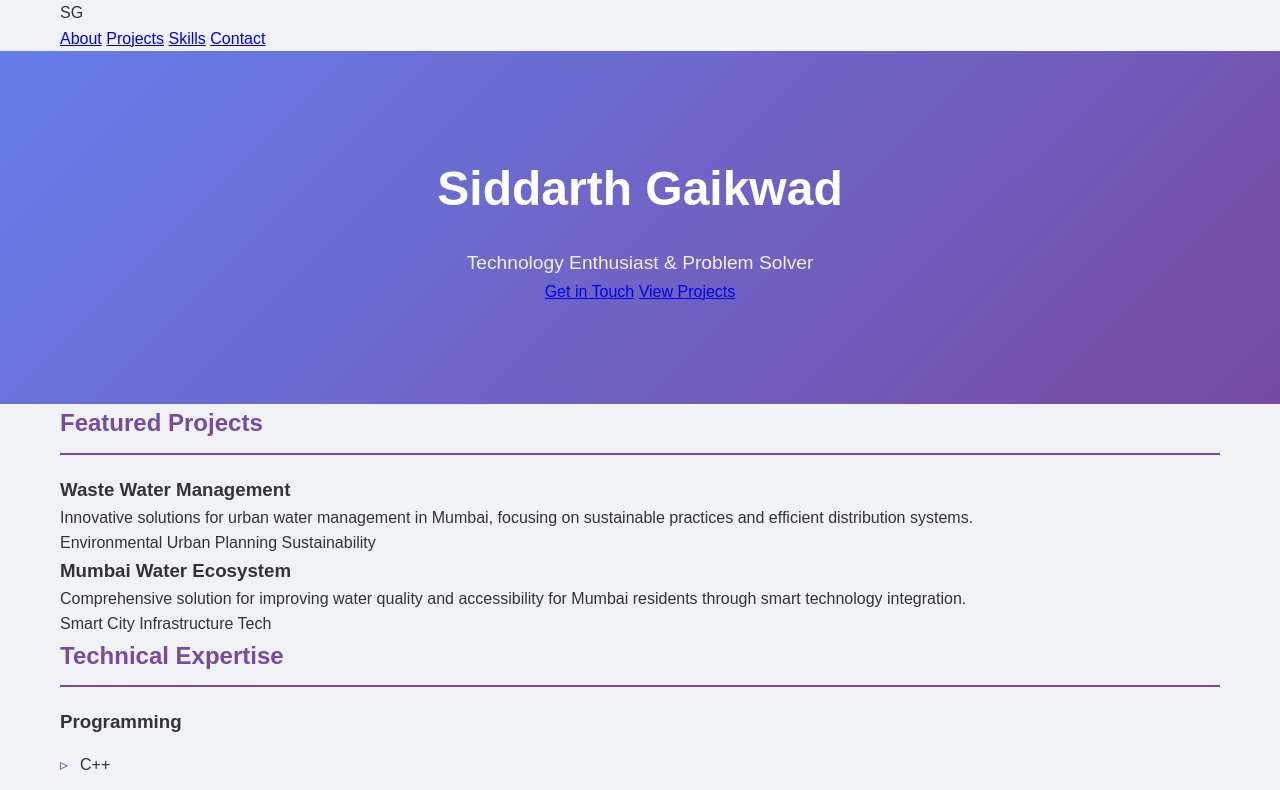
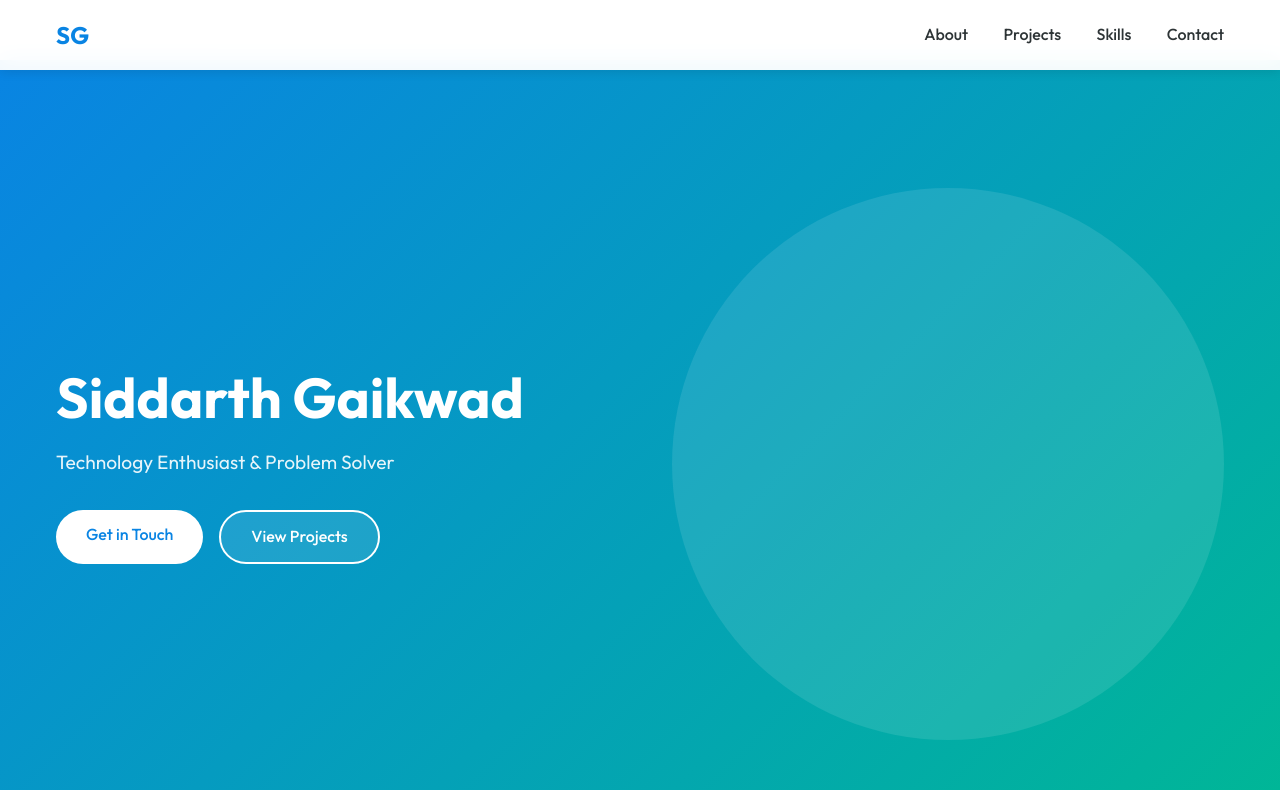
Before and after one commit to Siddarthgaikwad/portfolio.github.io., a plain HTML site: page index.html in a window 1280 px wide. Shown: the top 790 px of the page. Drawn offline with Linux system fonts and the light colour scheme.

Commit message:
Update style.css

```diff
--- a/style.css
+++ b/style.css
@@ -1,108 +1,302 @@
+:root {
+    --primary-color: #2d3436;
+    --secondary-color: #0984e3;
+    --accent-color: #00b894;
+    --background-color: #f9fafb;
+    --card-background: #ffffff;
+    --text-primary: #2d3436;
+    --text-secondary: #636e72;
+    --spacing-xs: 0.5rem;
+    --spacing-sm: 1rem;
+    --spacing-md: 2rem;
+    --spacing-lg: 4rem;
+}
+
 * {
     margin: 0;
     padding: 0;
     box-sizing: border-box;
-    font-family: 'Poppins', sans-serif;
+    font-family: 'Outfit', sans-serif;
 }
 
 body {
-    background: #f0f2f5;
-    color: #333;
+    background-color: var(--background-color);
+    color: var(--text-primary);
     line-height: 1.6;
 }
 
 .container {
     max-width: 1200px;
     margin: 0 auto;
-    padding: 0 20px;
+    padding: 0 var(--spacing-sm);
 }
 
-header {
-    background: linear-gradient(135deg, #667eea 0%, #764ba2 100%);
-    color: white;
-    padding: 100px 0;
-    text-align: center;
+/* Navigation */
+.navbar {
+    position: fixed;
+    top: 0;
+    width: 100%;
+    background: rgba(255, 255, 255, 0.95);
+    backdrop-filter: blur(10px);
+    z-index: 1000;
+    padding: var(--spacing-sm) 0;
+    box-shadow: 0 2px 10px rgba(0, 0, 0, 0.1);
 }
 
-header h1 {
-    font-size: 3em;
-    margin-bottom: 20px;
-    animation: fadeIn 1s ease-in;
+.navbar .container {
+    display: flex;
+    justify-content: space-between;
+    align-items: center;
 }
 
-header p {
-    font-size: 1.2em;
-    opacity: 0.9;
+.logo {
+    font-size: 1.5rem;
+    font-weight: 700;
+    color: var(--secondary-color);
 }
 
-.card {
-    background: white;
-    border-radius: 15px;
-    padding: 30px;
-    margin: 20px 0;
-    box-shadow: 0 4px 6px rgba(0, 0, 0, 0.1);
+.nav-links a {
+    margin-left: var(--spacing-md);
+    text-decoration: none;
+    color: var(--text-primary);
+    font-weight: 500;
+    transition: color 0.3s ease;
+}
+
+.nav-links a:hover {
+    color: var(--secondary-color);
+}
+
+/* Hero Section */
+.hero {
+    padding: calc(var(--spacing-lg) * 2) 0;
+    background: linear-gradient(135deg, #0984e3 0%, #00b894 100%);
+    color: white;
+    margin-top: 60px;
+}
+
+.hero-content {
+    display: grid;
+    grid-template-columns: 1fr 1fr;
+    gap: var(--spacing-lg);
+    align-items: center;
+}
+
+.hero-text h1 {
+    font-size: 3.5rem;
+    font-weight: 700;
+    margin-bottom: var(--spacing-sm);
+    line-height: 1.2;
+}
+
+.subtitle {
+    font-size: 1.2rem;
+    opacity: 0.9;
+    margin-bottom: var(--spacing-md);
+}
+
+.cta-buttons {
+    display: flex;
+    gap: var(--spacing-sm);
+}
+
+.primary-btn, .secondary-btn {
+    padding: 12px 30px;
+    border-radius: 30px;
+    text-decoration: none;
+    font-weight: 500;
     transition: transform 0.3s ease;
 }
 
-.card:hover {
+.primary-btn {
+    background: white;
+    color: var(--secondary-color);
+}
+
+.secondary-btn {
+    background: rgba(255, 255, 255, 0.1);
+    color: white;
+    border: 2px solid white;
+}
+
+.primary-btn:hover, .secondary-btn:hover {
+    transform: translateY(-2px);
+}
+
+.profile-placeholder {
+    width: 100%;
+    padding-bottom: 100%;
+    background: rgba(255, 255, 255, 0.1);
+    border-radius: 50%;
+}
+
+/* Sections */
+.section {
+    padding: var(--spacing-lg) 0;
+}
+
+.section-title {
+    font-size: 2rem;
+    margin-bottom: var(--spacing-lg);
+    text-align: center;
+    color: var(--primary-color);
+}
+
+/* Projects */
+.projects-grid {
+    display: grid;
+    grid-template-columns: repeat(auto-fit, minmax(300px, 1fr));
+    gap: var(--spacing-md);
+}
+
+.project-card {
+    background: var(--card-background);
+    border-radius: 20px;
+    overflow: hidden;
+    box-shadow: 0 4px 20px rgba(0, 0, 0, 0.1);
+    transition: transform 0.3s ease;
+}
+
+.project-card:hover {
     transform: translateY(-5px);
 }
 
-h2 {
-    color: #764ba2;
-    margin-bottom: 20px;
-    border-bottom: 2px solid #764ba2;
-    padding-bottom: 10px;
+.project-content {
+    padding: var(--spacing-md);
 }
 
-.projects, .skills, .social-links, .portfolio-info {
-    margin: 40px 0;
+.project-content h3 {
+    margin-bottom: var(--spacing-sm);
+    color: var(--primary-color);
 }
 
-ul {
+.project-tags {
+    display: flex;
+    flex-wrap: wrap;
+    gap: var(--spacing-xs);
+    margin-top: var(--spacing-sm);
+}
+
+.project-tags span {
+    background: var(--background-color);
+    padding: 4px 12px;
+    border-radius: 20px;
+    font-size: 0.9rem;
+    color: var(--secondary-color);
+}
+
+/* Skills */
+.skills-grid {
+    display: grid;
+    grid-template-columns: repeat(auto-fit, minmax(250px, 1fr));
+    gap: var(--spacing-md);
+}
+
+.skill-card {
+    background: var(--card-background);
+    padding: var(--spacing-md);
+    border-radius: 20px;
+    box-shadow: 0 4px 20px rgba(0, 0, 0, 0.1);
+}
+
+.skill-card h3 {
+    margin-bottom: var(--spacing-sm);
+    color: var(--secondary-color);
+}
+
+.skill-card ul {
     list-style: none;
 }
 
-ul li {
-    margin: 15px 0;
+.skill-card ul li {
+    margin: 10px 0;
     padding-left: 20px;
     position: relative;
 }
 
-ul li::before {
-    content: "▹";
-    color: #764ba2;
+.skill-card ul li::before {
+    content: "→";
     position: absolute;
     left: 0;
+    color: var(--accent-color);
 }
 
-.social-links a {
-    color: #764ba2;
-    text-decoration: none;
-    transition: color 0.3s ease;
+/* Academic Section */
+.academic-card {
+    background: var(--card-background);
+    padding: var(--spacing-md);
+    border-radius: 20px;
+    box-shadow: 0 4px 20px rgba(0, 0, 0, 0.1);
 }
 
-.social-links a:hover {
-    color: #667eea;
+.academic-info {
+    display: grid;
+    grid-template-columns: repeat(auto-fit, minmax(200px, 1fr));
+    gap: var(--spacing-md);
 }
 
-dl {
-    display: grid;
-    grid-template-columns: auto 1fr;
-    gap: 15px;
+.info-item h4 {
+    color: var(--secondary-color);
+    margin-bottom: 5px;
 }
 
-dt {
-    font-weight: 600;
-    color: #764ba2;
+/* Contact Section */
+.social-links {
+    display: flex;
+    justify-content: center;
+    gap: var(--spacing-md);
 }
 
-blockquote {
-    background: #f8f9fa;
-    border-left: 4px solid #764ba2;
-    padding: 20px;
-    margin: 20px 0;
+.social-btn {
+    padding: 12px 30px;
+    background: var(--secondary-color);
+    color: white;
+    text-decoration: none;
+    border-radius: 30px;
+    transition: transform 0.3s ease;
+}
+
+.social-btn:hover {
+    transform: translateY(-2px);
+}
+
+/* Footer */
+footer {
+    background: var(--primary-color);
+    color: white;
+    padding: var(--spacing-lg) 0;
+    margin-top: var(--spacing-lg);
+}
+
+.inspiration-quote {
+    text-align: center;
     font-style: italic;
+    max-width: 800px;
+    margin: 0 auto;
+}
+
+/* Media Queries */
+@media (max-width: 768px) {
+    .hero-content {
+        grid-template-columns: 1fr;
+        text-align: center;
+    }
+
+    .hero-text h1 {
+        font-size: 2.5rem;
+    }
+
+    .nav-links {
+        display: none;
+    }
+
+    .academic-info {
+        grid-template-columns: 1fr;
+    }
+
+    .cta-buttons {
+        justify-content: center;
+    }
 }
 
 @keyframes fadeIn {
@@ -110,31 +304,6 @@ blockquote {
     to { opacity: 1; transform: translateY(0); }
 }
 
-.main-content {
-    transform: translateY(-50px);
-    background: white;
-    border-radius: 20px;
-    padding: 40px;
-    margin: 0 auto;
-    max-width: 1000px;
-    box-shadow: 0 4px 6px rgba(0, 0, 0, 0.1);
+.section {
+    animation: fadeIn 1s ease-out;
 }
-
-/* Media Queries for Responsiveness */
-@media (max-width: 768px) {
-    header {
-        padding: 60px 0;
-    }
-
-    header h1 {
-        font-size: 2em;
-    }
-
-    .main-content {
-        padding: 20px;
-    }
-
-    dl {
-        grid-template-columns: 1fr;
-    }
-}
```
